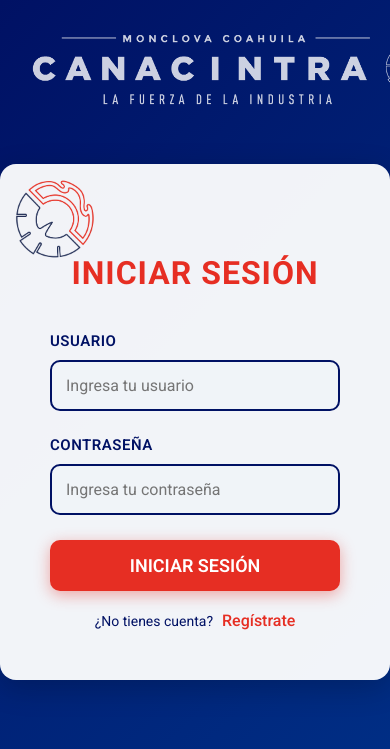
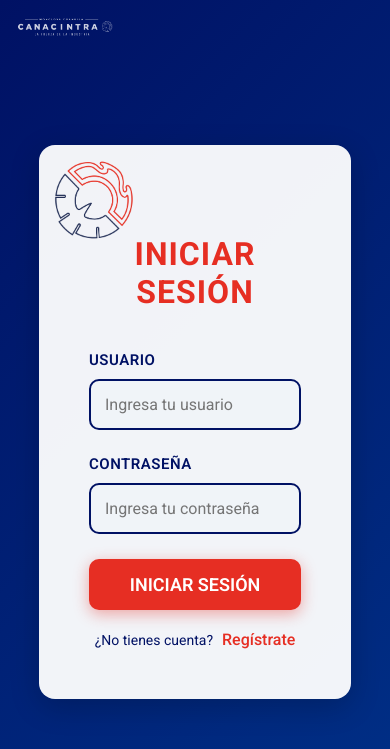
Before and after one commit to SebastianBorjas/bolsa_de_trabajo, a PHP site: page / in a window 390 px wide; the page is wider, and only the part inside the window is pictured. Shown: the top 749 px of that part. Run offline with PHP 8.4, Linux system fonts and the light colour scheme.

Commit message:
ediciones movil

```diff
--- a/estilos.css
+++ b/estilos.css
@@ -153,3 +153,21 @@
 .register-link a:hover {
     text-decoration: underline;
 }
+
+@media screen and (max-width: 480px) {
+
+    .background-logo img {
+        max-width: 100px; /* Even smaller logo to minimize overlap */
+        opacity: 0.8;
+    }
+    .background-logo {
+        position: top;
+        top: 15px;
+        left: 15px;
+        z-index: 1;
+    }
+
+    .login-container {
+        width: 80%;
+    }
+}
--- a/index.php
+++ b/index.php
@@ -4,7 +4,7 @@
     <meta charset="UTF-8">
     <meta name="viewport" content="width=device-width, initial-scale=1.0">
     <title>Iniciar Sesión</title>
-    <link rel="stylesheet" href="estilos.css">
+    <link rel="stylesheet" href="estilos.css?v=<?php echo time(); ?>">
     <link href="https://fonts.googleapis.com/css2?family=Roboto:wght@400;500;600;700&display=swap" rel="stylesheet"> <!-- Para Roboto -->
 </head>
 <body>
```
